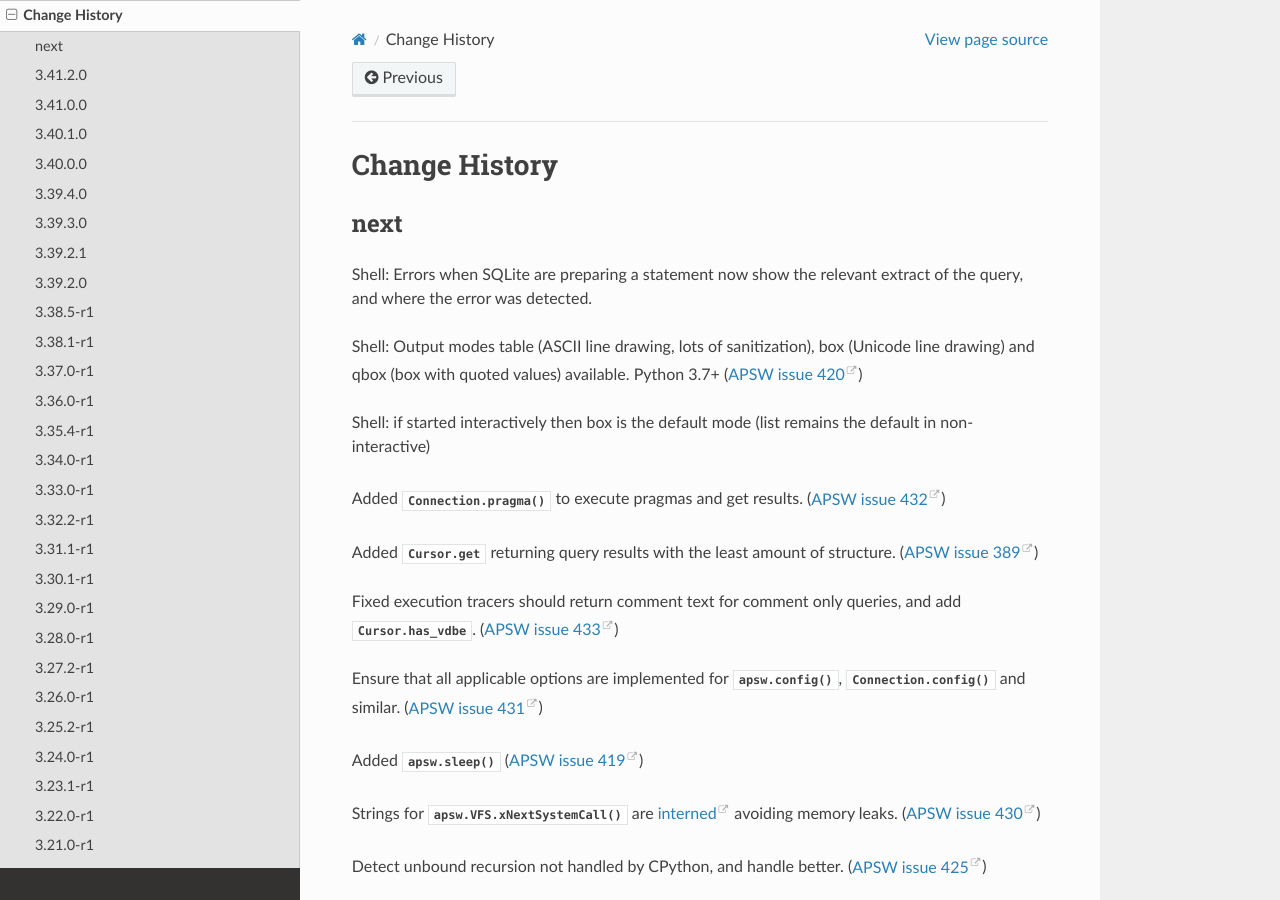
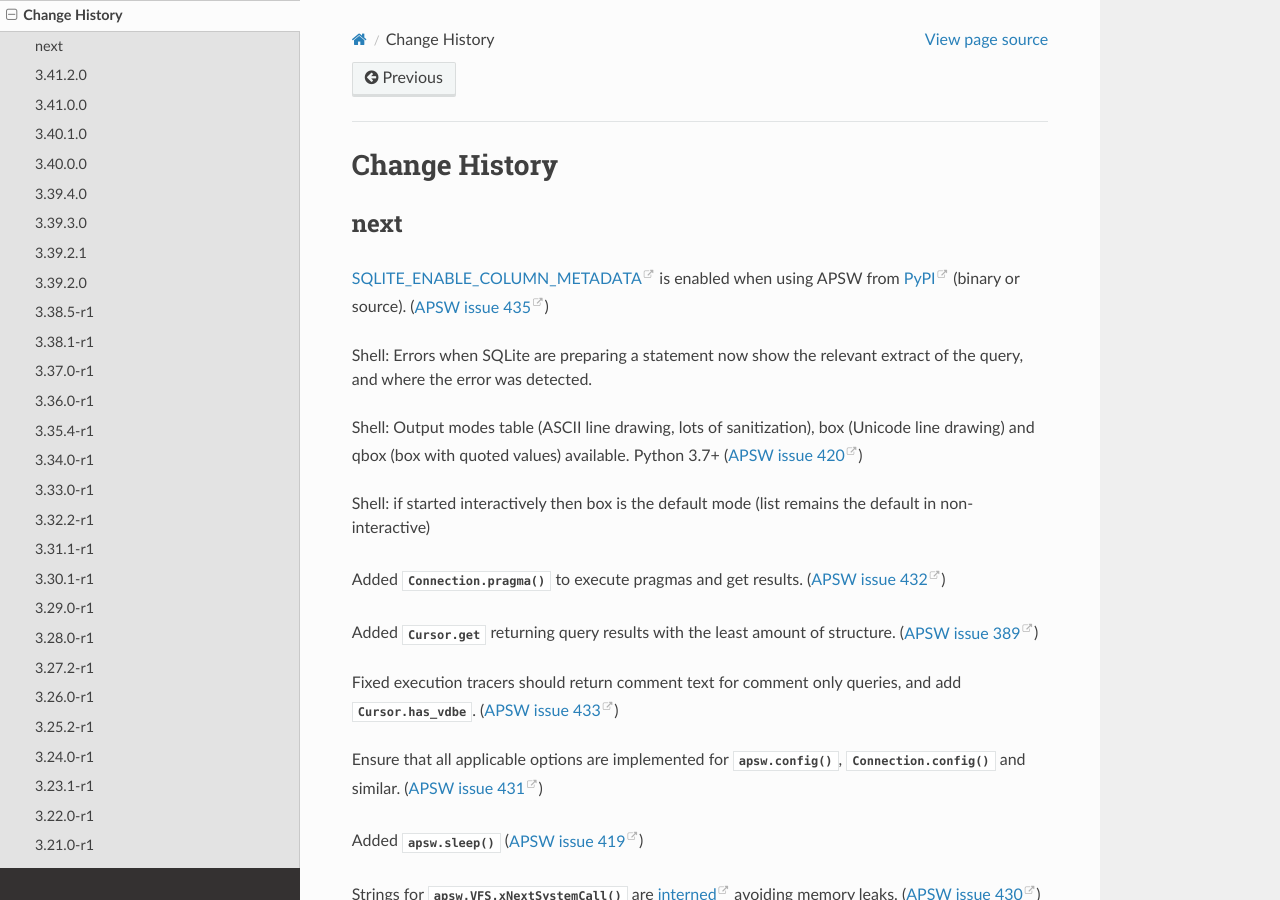
Before and after one commit to rogerbinns/apsw, a Sphinx documentation site: the page built from doc/changes.rst, in a window 1280 px wide and 900 px high. Built offline with Sphinx 7.4.7 and the Read the Docs theme 2.0.0, drawn with Linux system fonts in a browser that asks for light colours; pages that are not in the unit, such as notebooks, are missing from menus; the version number is read from the project's files by our own code.

Commit message:
SQLITE_ENABLE_COLUMN_METADATA for pypi
Fixes #435

```diff
--- a/doc/changes.rst
+++ b/doc/changes.rst
@@ -5,6 +5,11 @@ Change History
 
 next
 ====
+
+`SQLITE_ENABLE_COLUMN_METADATA
+<https://www.sqlite.org/compile.html#enable_column_metadata>`__ is
+enabled when using APSW from `PyPI <https://pypi.org/project/apsw/>`__
+(binary or source). (:issue:`435`)
 
 Shell: Errors when SQLite are preparing a statement now show the
 relevant extract of the query, and where the error was detected.
```
Also changed, not shown: 1 other file.
